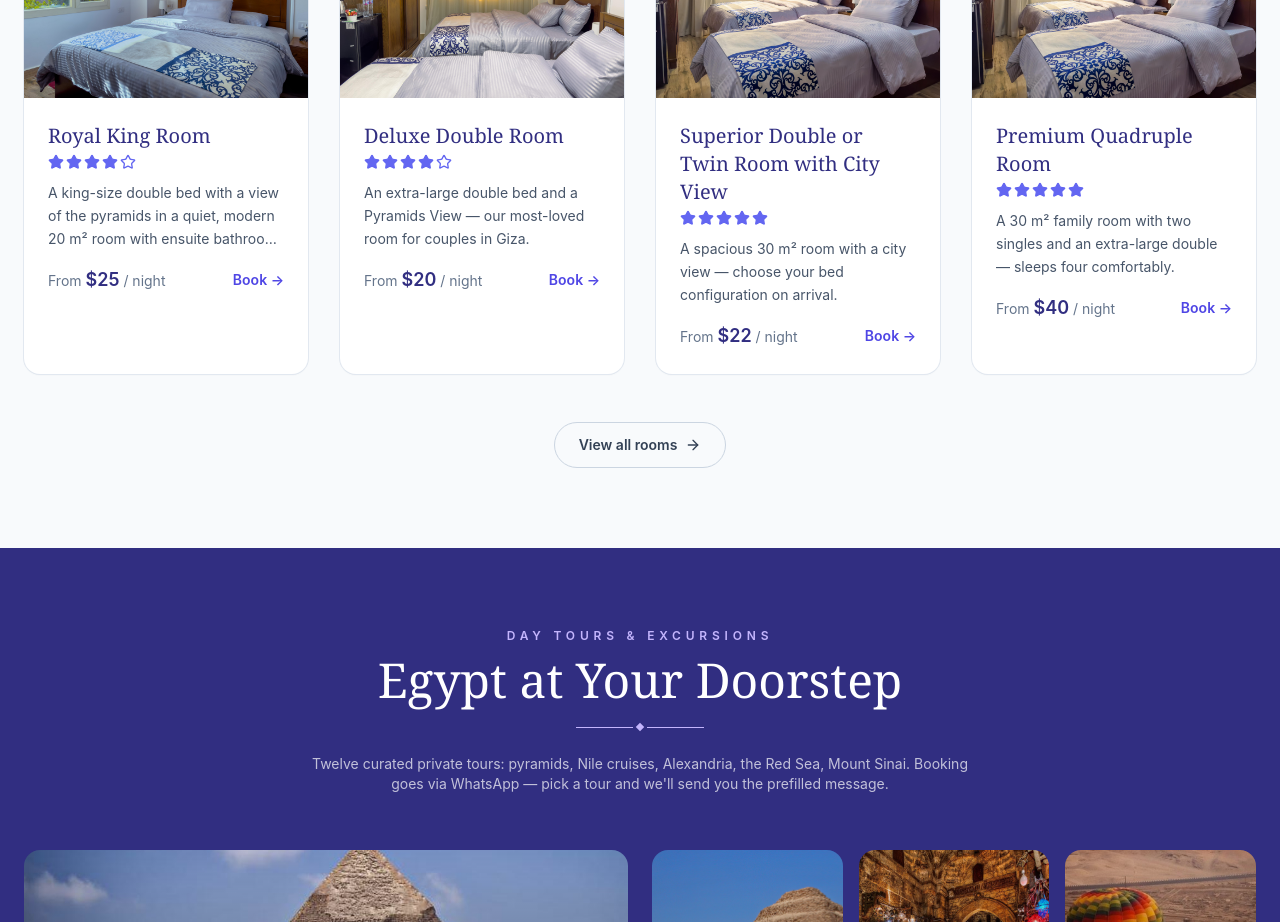
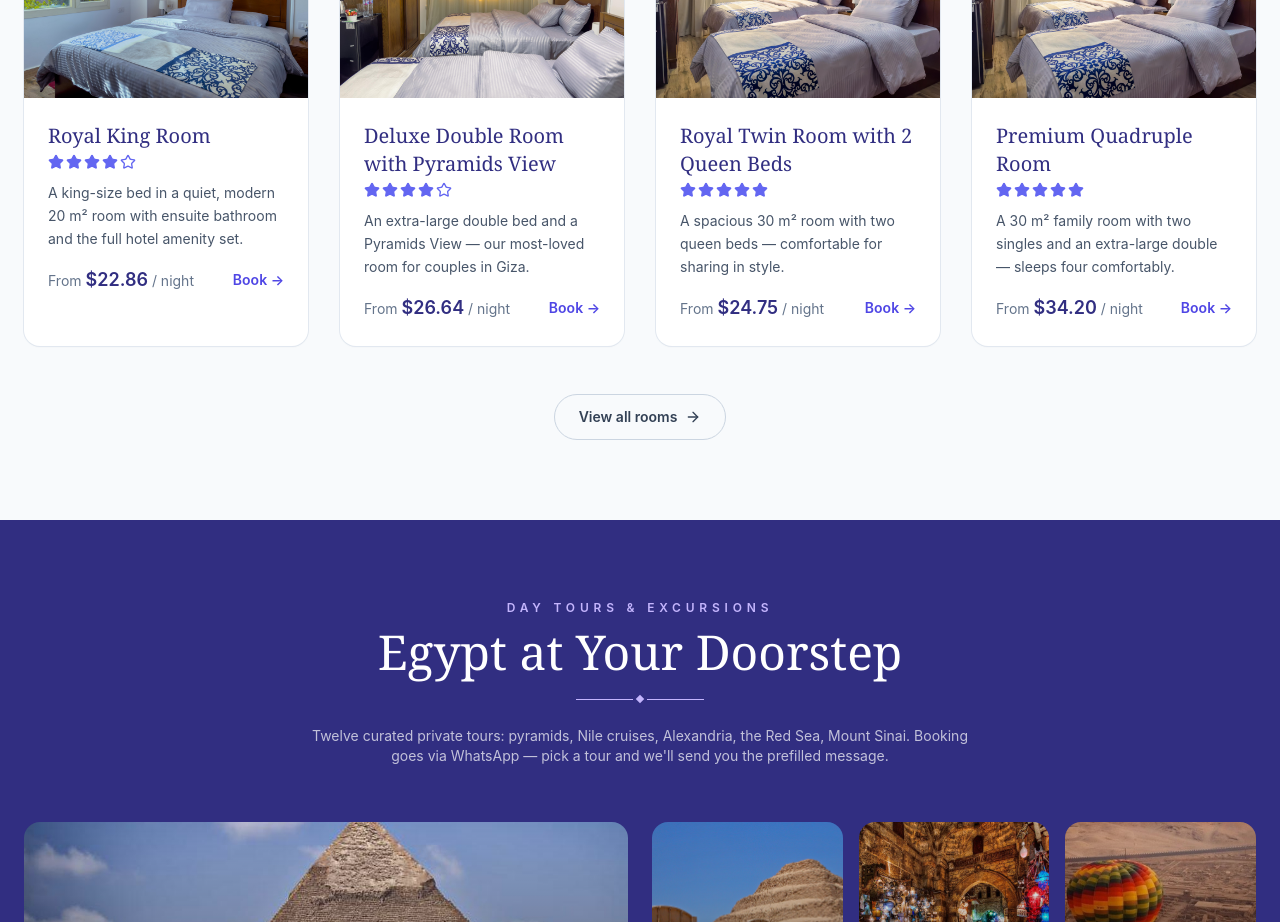
Before and after one commit to seif8545/royalcrown, a Next.js app in the folder hotel-frontend/: page / in a window 1280 px wide. Shown: the part 1160-2082 px from the top of the page. Built offline with nearby package versions, Linux system fonts and the light colour scheme.

Commit message:
match HR

```diff
--- a/hotel-frontend/src/app/page.tsx
+++ b/hotel-frontend/src/app/page.tsx
@@ -23,10 +23,10 @@ import {
   type Service,
 } from "@/data";
 
-const HOME_ROOMS = ["king-room", "deluxe-double-room", "superior-double-or-twin-room-with-city-view", "premium-quadruple-room"];
+const HOME_ROOMS = ["royal-king-room", "deluxe-double-room-with-pyramids-view", "royal-twin-room-with-2-queen-beds", "premium-quadruple-room"];
 
 function formatRoomPrice(price: number): string {
-  return `$${new Intl.NumberFormat("en-US").format(price)}`;
+  return `$${new Intl.NumberFormat("en-US", { minimumFractionDigits: 2, maximumFractionDigits: 2 }).format(price)}`;
 }
 
 function servicePriceLabel(s: Service): string {
--- a/hotel-frontend/src/app/rooms/[slug]/page.tsx
+++ b/hotel-frontend/src/app/rooms/[slug]/page.tsx
@@ -156,7 +156,7 @@ export default function RoomDetailPage({ params }: RoomPageProps) {
                   From
                 </p>
                 <p className="mt-1 font-serif text-4xl">
-  ${new Intl.NumberFormat("en-US").format(room.pricePerNight)}
+  ${new Intl.NumberFormat("en-US", { minimumFractionDigits: 2, maximumFractionDigits: 2 }).format(room.pricePerNight)}
   <span className="text-base text-slate-500"> / night</span>
 </p>
                 <div className="mt-2 flex items-center gap-0.5 text-indigo-500">
@@ -229,7 +229,7 @@ export default function RoomDetailPage({ params }: RoomPageProps) {
                 <div className="flex flex-1 flex-col justify-center p-4">
                   <h3 className="font-serif text-lg">{r.title}</h3>
                   <p className="mt-1 text-sm text-slate-500">
-  From ${new Intl.NumberFormat("en-US").format(r.pricePerNight)} / night
+  From ${new Intl.NumberFormat("en-US", { minimumFractionDigits: 2, maximumFractionDigits: 2 }).format(r.pricePerNight)} / night
 </p>
                 </div>
               </Link>
--- a/hotel-frontend/src/app/rooms/page.tsx
+++ b/hotel-frontend/src/app/rooms/page.tsx
@@ -97,7 +97,7 @@ export default function RoomsPage() {
                     <p className="text-sm text-slate-500">
   From{" "}
   <span className="text-2xl font-semibold text-indigo-900">
-    ${new Intl.NumberFormat("en-US").format(room.pricePerNight)}
+    ${new Intl.NumberFormat("en-US", { minimumFractionDigits: 2, maximumFractionDigits: 2 }).format(room.pricePerNight)}
   </span>{" "}
   / night
 </p>
--- a/hotel-frontend/src/data.ts
+++ b/hotel-frontend/src/data.ts
@@ -220,14 +220,32 @@ const HOTEL_BASE_AMENITIES = [
 export const rooms: Room[] = [
   {
     id: 1,
+    title: "Royal Single Room",
+    slug: "royal-single-room",
+    description:
+      "A compact 18 m² single — perfect for solo travellers exploring the pyramids on a budget.",
+    longDescription:
+      "A neat, well-appointed 18 m² room designed for the solo traveller. Soundproofed, air-conditioned, with free Wi-Fi and the complimentary toiletries you'll find in our larger categories.",
+    image: "/images/single-bed-in-room.jpg",
+    pricePerNight: 21.6,
+    currency: "USD",
+    rating: 4,
+    bookingUrl: BOOKING_URL,
+    bedType: "1 single bed",
+    size: "18 m²",
+    maxGuests: 1,
+    amenities: HOTEL_BASE_AMENITIES,
+  },
+  {
+    id: 2,
     title: "Royal King Room",
-    slug: "king-room",
+    slug: "royal-king-room",
     description:
-      "A king-size double bed with a view of the pyramids in a quiet, modern 20 m² room with ensuite bathroom and full hotel amenities.",
+      "A king-size bed in a quiet, modern 20 m² room with ensuite bathroom and the full hotel amenity set.",
     longDescription:
-      "Our most popular room for solo/couple travellers who want space to spread out. The Royal King features a large double bed dressed in crisp linens, a bright ensuite bathroom, soundproofed windows and the full Royal Crown amenity set: Pyramids View, TV, safety deposit box and complimentary toiletries.",
+      "Our most popular room for solo and couple travellers who want space to spread out. The Royal King features a large king-size bed dressed in crisp linens, a bright ensuite bathroom, soundproofed windows and the full Royal Crown amenity set: TV, safety deposit box and complimentary toiletries.",
     image: "/images/queen-bed.jpeg",
-    pricePerNight: 25,
+    pricePerNight: 22.86,
     currency: "USD",
     rating: 4,
     bookingUrl: BOOKING_URL,
@@ -237,78 +255,59 @@ export const rooms: Room[] = [
     amenities: HOTEL_BASE_AMENITIES,
   },
   {
-    id: 2,
-    title: "Standard Single Room",
-    slug: "standard-single-room",
+    id: 3,
+    title: "Standard Double Room with Twin Beds",
+    slug: "standard-double-room-with-twin-beds",
     description:
-      "A compact 18 m² single — perfect for solo travellers exploring the pyramids on a budget.",
+      "A 20 m² room with two twin beds — ideal for friends or colleagues sharing.",
     longDescription:
-      "A neat, well-appointed 18 m² room designed for the solo traveller. Choose between a single bed or two singles when available. Soundproofed, air-conditioned, with free Wi-Fi and complimentary toiletries you'll find in our larger categories.",
-    image: "/images/single-bed-in-room.jpg",
-    pricePerNight: 11,
+      "Two twin beds in a quiet 20 m² room with a private ensuite, soundproofed windows and the full hotel amenity set. A reliable choice for friends, siblings, or business travellers sharing.",
+    image: "/images/twin-room.jpeg",
+    pricePerNight: 24.75,
     currency: "USD",
     rating: 4,
     bookingUrl: BOOKING_URL,
-    bedType: "1 queen bed",
-    size: "18 m²",
-    maxGuests: 1,
-    amenities: HOTEL_BASE_AMENITIES,
-  },
-  {
-    id: 3,
-    title: "Standard Twin Room",
-    slug: "standard-twin-room",
-    description:
-      "A 20 m² twin room with two single beds — ideal for friends or colleagues sharing.",
-    longDescription:
-      "Two single beds in a quiet 20 m² room with a private ensuite, soundproofed windows and the full hotel amenity set. A reliable choice for friends, siblings, or business travellers sharing.",
-    image: "/images/twin-room.jpeg",
-    pricePerNight: 18,
-    currency: "USD",
-    rating: 4,
-    bookingUrl: BOOKING_URL,
-    bedType: "2 single beds",
+    bedType: "2 twin beds",
     size: "20 m²",
     maxGuests: 2,
     amenities: HOTEL_BASE_AMENITIES,
   },
   {
     id: 4,
-    title: "Deluxe Double Room",
-    slug: "deluxe-double-room",
+    title: "Royal Twin Room with 2 Queen Beds",
+    slug: "royal-twin-room-with-2-queen-beds",
+    description:
+      "A spacious 30 m² room with two queen beds — comfortable for sharing in style.",
+    longDescription:
+      "A genuinely spacious 30 m² room with two queen beds, bright modern furnishings, a generous work area, and a marble-finished bathroom with rainfall shower. The full Royal Crown amenity set comes as standard.",
+    image: "/images/superior-double-room.jpg",
+    pricePerNight: 24.75,
+    currency: "USD",
+    rating: 5,
+    bookingUrl: BOOKING_URL,
+    bedType: "2 queen beds",
+    size: "30 m²",
+    maxGuests: 4,
+    amenities: HOTEL_BASE_AMENITIES,
+  },
+  {
+    id: 5,
+    title: "Deluxe Double Room with Pyramids View",
+    slug: "deluxe-double-room-with-pyramids-view",
     description:
       "An extra-large double bed and a Pyramids View — our most-loved room for couples in Giza.",
     longDescription:
-      "An upgraded 20 m² room with an extra-large double bed and a window that frames the city. Dressed in warm tones with a marble-finished bathroom, TV and the full Royal Crown amenity set including free Wi-Fi.",
+      "An upgraded 20 m² room with an extra-large double bed and a window that frames the Giza pyramids. Dressed in warm tones with a marble-finished bathroom, TV and the full Royal Crown amenity set including free Wi-Fi.",
     image: "/images/double-room.jpeg",
-    pricePerNight: 20,
+    pricePerNight: 26.64,
     currency: "USD",
     rating: 4,
     bookingUrl: BOOKING_URL,
     bedType: "1 extra-large double bed",
     size: "20 m²",
     maxGuests: 2,
-    view: "City view",
-    amenities: ["City view", ...HOTEL_BASE_AMENITIES],
-  },
-  {
-    id: 5,
-    title: "Superior Double or Twin Room with City View",
-    slug: "superior-double-or-twin-room-with-city-view",
-    description:
-      "A spacious 30 m² room with a city view — choose your bed configuration on arrival.",
-    longDescription:
-      "A genuinely spacious 30 m² room with a wide city view, configured as either a large double or two singles depending on availability. Bright, modern furnishings, a generous work area, and a marble-finished bathroom with rainfall shower. The full Royal Crown amenity set comes as standard.",
-    image: "/images/superior-double-room.jpg",
-    pricePerNight: 22,
-    currency: "USD",
-    rating: 5,
-    bookingUrl: BOOKING_URL,
-    bedType: "1 large double bed or 2 single beds (your choice)",
-    size: "30 m²",
-    maxGuests: 2,
-    view: "City view",
-    amenities: ["City view", ...HOTEL_BASE_AMENITIES],
+    view: "Pyramids view",
+    amenities: ["Pyramids view", ...HOTEL_BASE_AMENITIES],
   },
   {
     id: 6,
@@ -319,7 +318,7 @@ export const rooms: Room[] = [
     longDescription:
       "Three single beds laid out in a 25 m² room with private ensuite. Soundproofed, air-conditioned, with the full hotel amenity set. A flexible option for groups travelling together who'd rather share than split into separate rooms.",
     image: "/images/singleroom.jpg",
-    pricePerNight: 30,
+    pricePerNight: 29.79,
     currency: "USD",
     rating: 4,
     bookingUrl: BOOKING_URL,
@@ -330,22 +329,22 @@ export const rooms: Room[] = [
   },
   {
     id: 7,
-    title: "Triple Room with View",
-    slug: "triple-room-with-view",
+    title: "Deluxe Triple Room with Pyramids View",
+    slug: "deluxe-triple-room-with-pyramids-view",
     description:
-      "Our largest triple — 35 m² with a city view and flexible bed configuration.",
+      "Our largest triple — 35 m² with a Pyramids View and flexible bed configuration.",
     longDescription:
-      "An upgraded 35 m² triple room with a city view, configured either as three singles or one single plus a large double. Plenty of space for a small family or three friends, with the full Royal Crown amenity set and a generous bathroom.",
+      "An upgraded 35 m² triple room with a Pyramids View, configured either as three singles or one single plus a large double. Plenty of space for a small family or three friends, with the full Royal Crown amenity set and a generous bathroom.",
     image: "/images/pyramids-view-room.jpeg",
-    pricePerNight: 35,
+    pricePerNight: 31.05,
     currency: "USD",
     rating: 5,
     bookingUrl: BOOKING_URL,
     bedType: "3 single beds — or 1 single + 1 large double",
     size: "35 m²",
     maxGuests: 3,
-    view: "City view",
-    amenities: ["City view", ...HOTEL_BASE_AMENITIES],
+    view: "Pyramids view",
+    amenities: ["Pyramids view", ...HOTEL_BASE_AMENITIES],
   },
   {
     id: 8,
@@ -356,7 +355,7 @@ export const rooms: Room[] = [
     longDescription:
       "Designed with families in mind: two single beds plus one extra-large double in a generous 30 m² layout. Soundproofed, air-conditioned, with the full Royal Crown amenity set and ensuite bathroom. A practical, comfortable base for parents and kids exploring Giza together.",
     image: "/images/twin-room.jpeg",
-    pricePerNight: 40,
+    pricePerNight: 34.2,
     currency: "USD",
     rating: 5,
     bookingUrl: BOOKING_URL,
```
